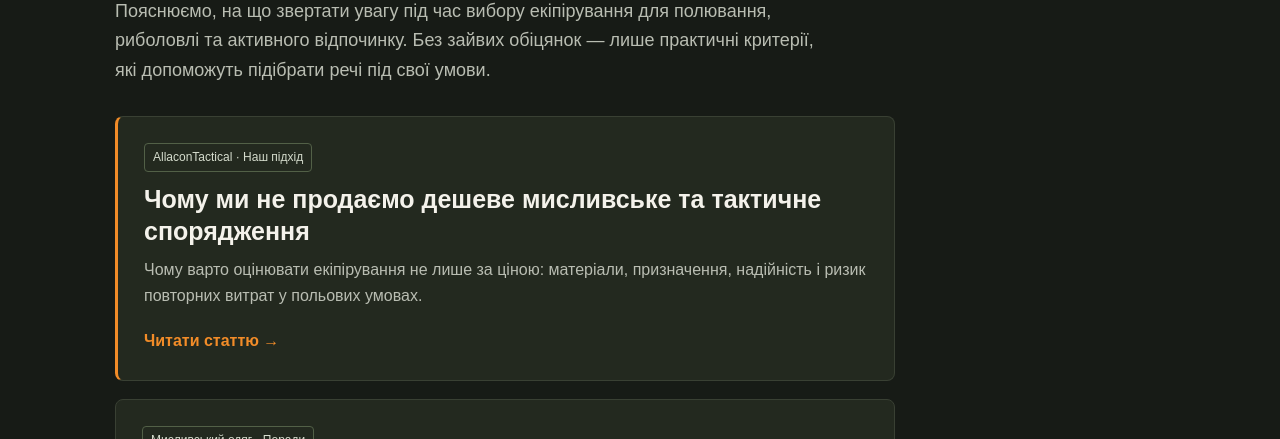
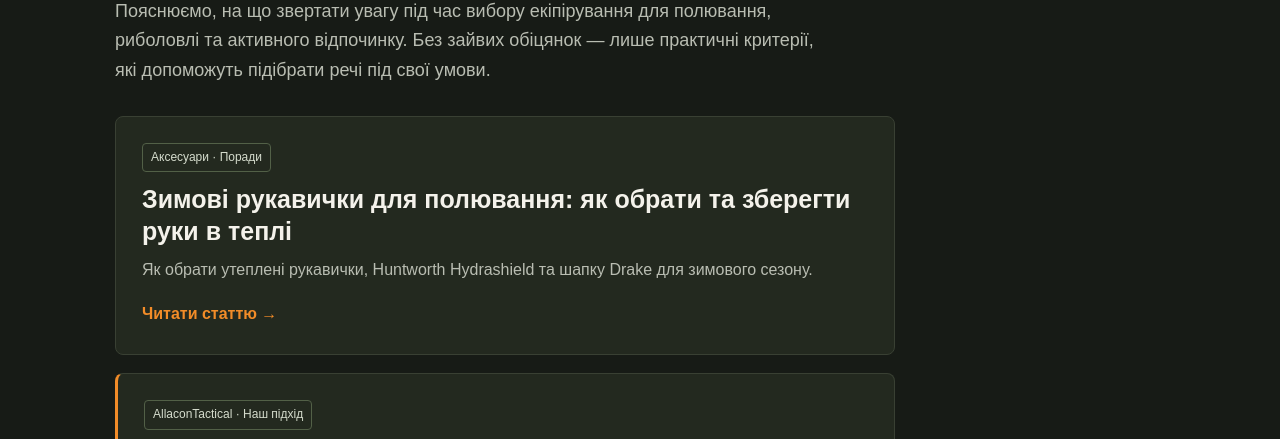
Before and after one commit to Allacontactical/acc-store, a plain HTML site: page blog.html in a window 1280 px wide. Shown: the part 315-754 px from the top of the page. Drawn offline with Linux system fonts and the light colour scheme.

Commit message:
Feature winter gloves article in ACC blog

```diff
--- a/blog.html
+++ b/blog.html
@@ -45,6 +45,7 @@
     <div class="eyebrow">AllaconTactical / Практичні поради</div>
     <h1>Блог про мисливський одяг та спорядження</h1>
     <p class="intro">Пояснюємо, на що звертати увагу під час вибору екіпірування для полювання, риболовлі та активного відпочинку. Без зайвих обіцянок — лише практичні критерії, які допоможуть підібрати речі під свої умови.</p>
+    <article class="article-card" style="margin-bottom:18px"><span class="pill">Аксесуари · Поради</span><h2><a href="./winter-hunting-gloves.html">Зимові рукавички для полювання: як обрати та зберегти руки в теплі</a></h2><p>Як обрати утеплені рукавички, Huntworth Hydrashield та шапку Drake для зимового сезону.</p><a class="text-link" href="./winter-hunting-gloves.html">Читати статтю →</a></article>
     <article class="article-card" style="margin-bottom:18px;border-left:3px solid #f28c28">
       <span class="pill">AllaconTactical · Наш підхід</span>
       <h2><a href="https://allacontactical.com.ua/why-we-dont-sell-cheap-gear.html">Чому ми не продаємо дешеве мисливське та тактичне спорядження</a></h2>
```
